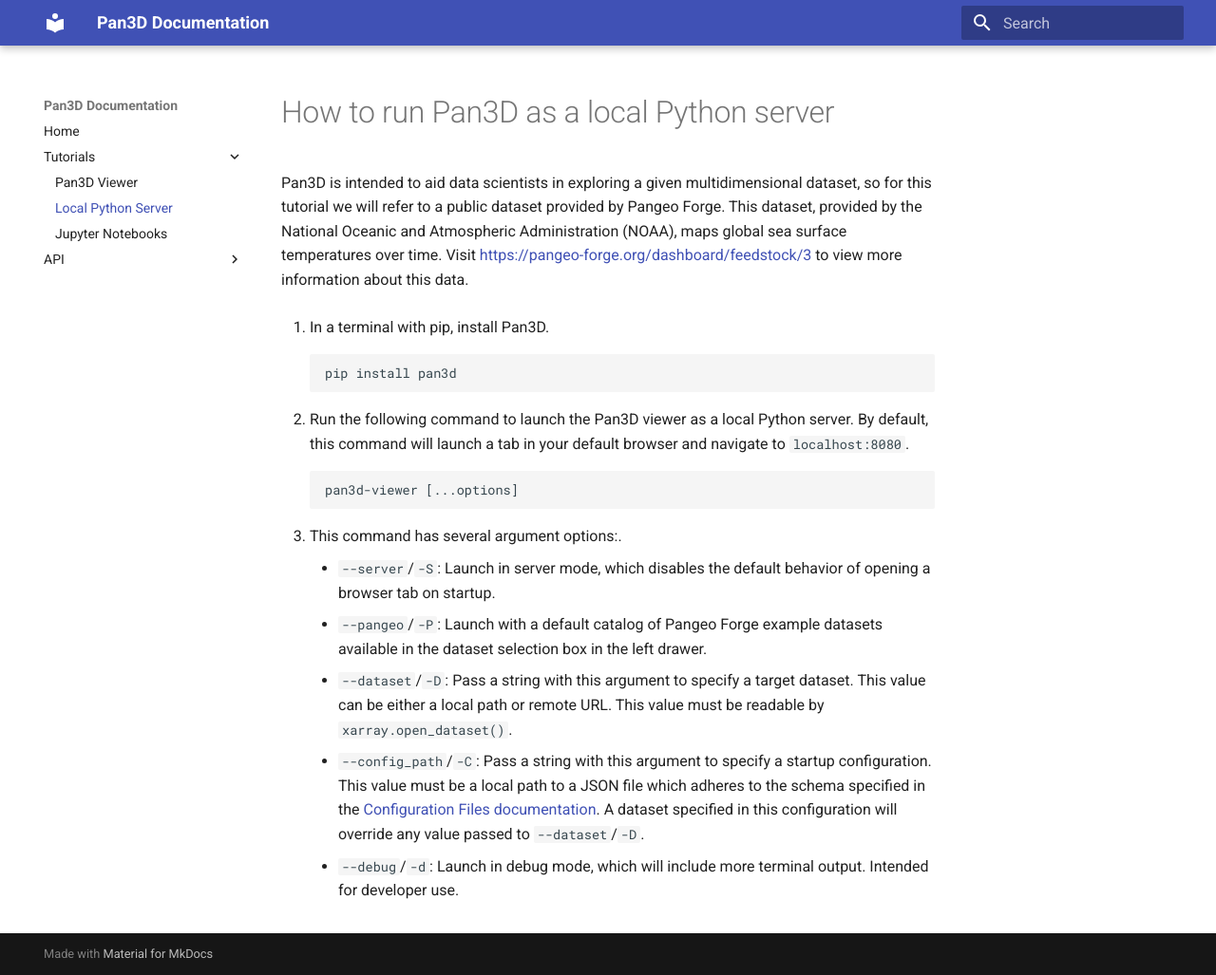
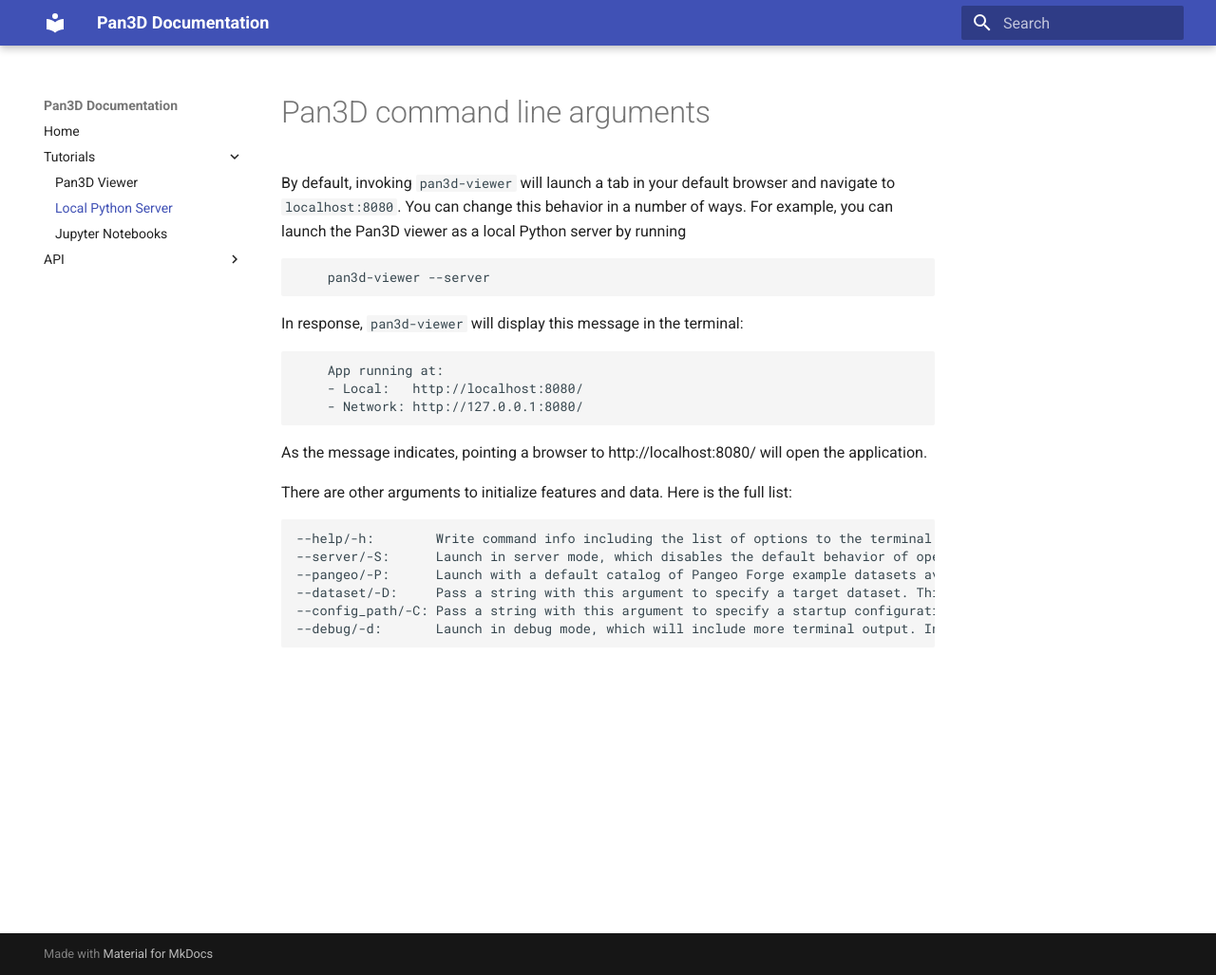
Before and after one commit to Kitware/pan3d, an MkDocs documentation site: the page built from docs/tutorials/local_server.md, in a window 1280 px wide and 1027 px high. Shown: the whole window at 95% size. Built offline with MkDocs 1.6.1 and Material for MkDocs 9.7.7, drawn with Linux system fonts in a browser that asks for light colours.

Commit message:
docs: Improve language in tutorial pages
Co-authored by: @johnkit

````diff
--- a/docs/tutorials/local_server.md
+++ b/docs/tutorials/local_server.md
@@ -1,19 +1,24 @@
-# How to run Pan3D as a local Python server
+# Pan3D command line arguments
 
-Pan3D is intended to aid data scientists in exploring a given multidimensional dataset, so for this tutorial we will refer to a public dataset provided by Pangeo Forge. This dataset, provided by the National Oceanic and Atmospheric Administration (NOAA), maps global sea surface temperatures over time.  Visit [https://pangeo-forge.org/dashboard/feedstock/3](https://pangeo-forge.org/dashboard/feedstock/3) to view more information about this data.
+By default, invoking `pan3d-viewer`  will launch a tab in your default browser and navigate to `localhost:8080`. You can change this behavior in a number of ways. For example, you can launch the Pan3D viewer as a local Python server by running
 
-1. In a terminal with pip, install Pan3D.
+        pan3d-viewer --server
 
-        pip install pan3d
+In response, `pan3d-viewer` will display this message in the terminal:
 
-2. Run the following command to launch the Pan3D viewer as a local Python server. By default, this command will launch a tab in your default browser and navigate to `localhost:8080`.
+        App running at:
+        - Local:   http://localhost:8080/
+        - Network: http://127.0.0.1:8080/
 
-        pan3d-viewer [...options]
+As the message indicates, pointing a browser to http://localhost:8080/ will open the application.
 
-3. This command has several argument options:.
+There are other arguments to initialize features and data. Here is the full list:
 
-    - `--server`/`-S`: Launch in server mode, which disables the default behavior of opening a browser tab on startup.
-    - `--pangeo`/`-P`: Launch with a default catalog of Pangeo Forge example datasets available in the dataset selection box in the left drawer.
-    - `--dataset`/`-D`: Pass a string with this argument to specify a target dataset. This value can be either a local path or remote URL. This value must be readable by `xarray.open_dataset()`.
-    - `--config_path`/`-C`: Pass a string with this argument to specify a startup configuration. This value must be a local path to a JSON file which adheres to the schema specified in the [Configuration Files documentation](../api/configuration.md). A dataset specified in this configuration will override any value passed to `--dataset`/`-D`.
-    - `--debug`/`-d`: Launch in debug mode, which will include more terminal output. Intended for developer use.
+```bash
+--help/-h:        Write command info including the list of options to the terminal and exit.
+--server/-S:      Launch in server mode, which disables the default behavior of opening a browser tab on startup.
+--pangeo/-P:      Launch with a default catalog of Pangeo Forge example datasets available in the dataset selection box in the left drawer.
+--dataset/-D:     Pass a string with this argument to specify a target dataset. This value can be either a local path or remote URL. This value must be readable by `xarray.open_dataset()`.
+--config_path/-C: Pass a string with this argument to specify a startup configuration. This value must be a local path to a JSON file which adheres to the schema specified in the [Configuration Files documentation](../api/configuration.md). A dataset specified in this configuration will override any value passed to `--dataset`/`-D`.
+--debug/-d:       Launch in debug mode, which will include more terminal output. Intended for developer use.
+```
````
Also changed, not shown: docs/tutorials/dataset_viewer.md (+8 -8 lines).
